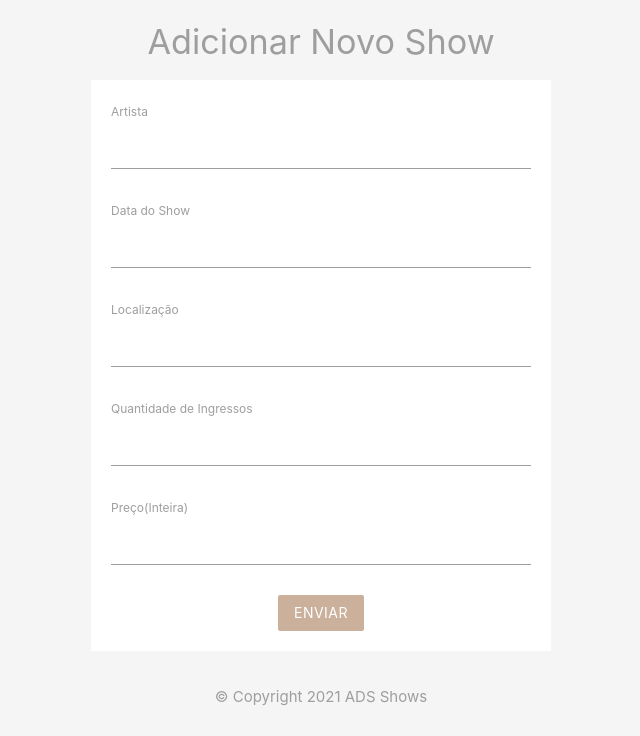
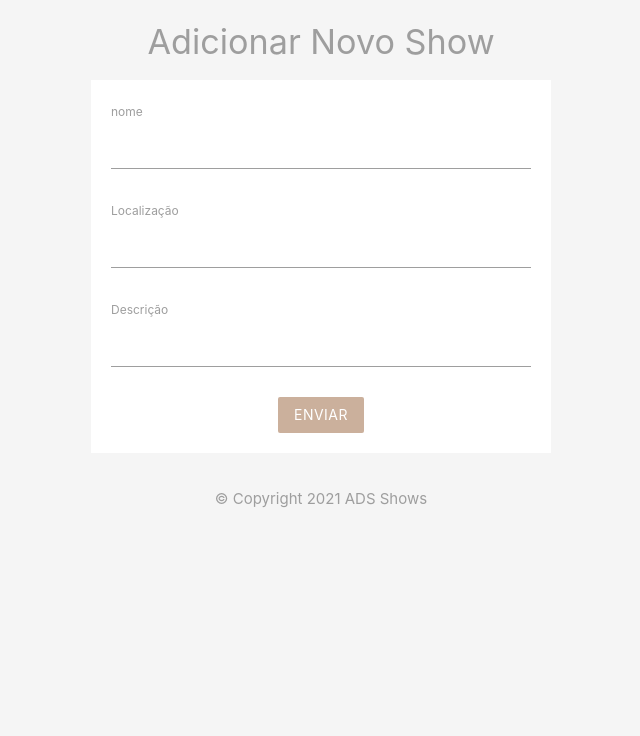
Before and after one commit to vsmmart/site-shows-pweb, a PHP site: page /adicionar.php in a window 1280 px wide. Shown: the part 64-800 px from the top of the page, without its empty margins (319-959 px from the left). Run offline with PHP 8.4, Linux system fonts and the light colour scheme.

Commit message:
#Alterações

```diff
--- a/adicionar.php
+++ b/adicionar.php
@@ -2,19 +2,19 @@
 
 	include('config/bd_conexao.php');
 
-	$erros = array('artista'=>'','data'=>'','local'=>'','ingressos'=>'','preco'=>'');
-	$artista = $data = $local = $ingressos = $preco = '';
+	$erros = array('nome'=>'','local'=>'','descricao'=>'');
+	$nome = $local = $descricao = '';
 
 	if (isset($_POST['enviar'])){
 
-		//Verificar o artista a se apresentar
-		if (empty($_POST['artista'])){
-			$erros['artista'] = 'O artista a se apresentar é obrigatório';
+		//Verificar o nome do evento
+		if (empty($_POST['nome'])){
+			$erros['nome'] = 'O nome do evento é obrigatório';
 		} else{
-			$artista = $_POST['artista'];
-			if (!preg_match('/^([a-zA-záàâãéèêíïóôõöúçñÁÀÂÃÉÈÊÍÏÓÔÕÖÚÇÑ\s]+)(,\s*[a-zA-ZzáàâãéèêíïóôõöúçñÁÀÂÃÉÈÊÍÏÓÔÕÖÚÇÑ\s]*)*$/',$artista)){
-				$erros['artista'] = 'O nome deve conter somente letras';
-                $artista = '';
+			$nome = $_POST['nome'];
+			if (!preg_match('/^([a-zA-záàâãéèêíïóôõöúçñÁÀÂÃÉÈÊÍÏÓÔÕÖÚÇÑ\s]+)(,\s*[a-zA-ZzáàâãéèêíïóôõöúçñÁÀÂÃÉÈÊÍÏÓÔÕÖÚÇÑ\s]*)*$/',$nome)){
+				$erros['nome'] = 'O nome deve conter somente letras';
+                $nome = '';
 			}
 		}
 
@@ -29,51 +29,24 @@
 			}
 		}
 
-		//Verificar data
-		if (empty($_POST['data'])){
-			$erros['data'] = 'A data é obrigatória </br>';
-		} else{
-			$data = $_POST['data'];
-			if (!preg_match('/^([a-zA-záàâãéèêíïóôõöúçñÁÀÂÃÉÈÊÍÏÓÔÕÖÚÇÑ\s]+)(,\s*[a-zA-ZzáàâãéèêíïóôõöúçñÁÀÂÃÉÈÊÍÏÓÔÕÖÚÇÑ\s]*)*$/',$data)){
-				$erros['data'] = 'O nome deve conter somente letras e separados por vírgula';
-                $data = '';
-			}
-		}
-
-		//Verificar Numero de Ingressos
-		if (empty($_POST['ingressos'])){
-			$erros['ingressos'] = 'Deve conter ao menos um ingresso </br>';
-		} else{
-			$ingressos = $_POST['ingressos'];
-			if (!preg_match('/^([a-zA-záàâãéèêíïóôõöúçñÁÀÂÃÉÈÊÍÏÓÔÕÖÚÇÑ\s]+)(,\s*[a-zA-ZzáàâãéèêíïóôõöúçñÁÀÂÃÉÈÊÍÏÓÔÕÖÚÇÑ\s]*)*$/',$ingressos)){
-				$erros['ingressos'] = 'O nome deve conter somente letras e separados por vírgula';
-                $ingressos = '';
-			}
-		}
 
 		//Verificar Preço
 
-		if (empty($_POST['preco'])){
-			$erros['preco'] = 'Deve conter ao menos um ingrediente </br>';
+		if (empty($_POST['descricao'])){
+			$erros['descricao'] = 'Descrição do evento deve ser informada </br>';
 		} else{
-			$preco = $_POST['preco'];
-			if (!preg_match('/^([a-zA-záàâãéèêíïóôõöúçñÁÀÂÃÉÈÊÍÏÓÔÕÖÚÇÑ\s]+)(,\s*[a-zA-ZzáàâãéèêíïóôõöúçñÁÀÂÃÉÈÊÍÏÓÔÕÖÚÇÑ\s]*)*$/',$preco)){
-				$erros['preco'] = 'O nome deve conter somente letras e separados por vírgula';
-                $preco = '';
-			}
+			$descricao = $_POST['descricao'];
 		}
         if(array_filter($erros)){
             //echo 'Erro no formulário';
         } else{
 			//Limpando codigos suspeitos
-			$artista = mysqli_real_escape_string($conn,$_POST['artista']);
+			$nome = mysqli_real_escape_string($conn,$_POST['nome']);
 			$local = mysqli_real_escape_string($conn,$_POST['local']);
-			$data = mysqli_real_escape_string($conn,$_POST['data']);
-			$ingressos = mysqli_real_escape_string($conn,$_POST['ingressos']);
-			$preco = mysqli_real_escape_string($conn,$_POST['preco']);
+			$descricao = mysqli_real_escape_string($conn,$_POST['descricao']);
 	// teste
 			//Criando a query
-			$sql = "INSERT INTO shows(artista, data, local, ingressos, preco) VALUES('$artista','$data','$local' ,'$ingressos' ,'$preco')";
+			$sql = "INSERT INTO shows(nome,  local, descricao) VALUES('$nome','$local' ,'$descricao')";
 
 			//Salva no banco de dados
 			if(mysqli_query($conn, $sql)){
@@ -95,25 +68,17 @@
         <h4 class="center">Adicionar Novo Show</h4>
         <form class="white" action="adicionar.php" method="POST">
 
-            <label>Artista</label>
-            <input type="text" name="artista" value="<?php echo $artista ?>">
-            <div class="red-text"><?php echo $erros['artista'].'</br>';?>
-
-            <label> Data do Show</label>
-            <input type="text" name="data" value="<?php echo $data ?>">
-            <div class="red-text"><?php echo $erros['data'].'</br>';?>
+            <label>nome</label>
+            <input type="text" name="nome" value="<?php echo $nome ?>">
+            <div class="red-text"><?php echo $erros['nome'].'</br>';?>
 
             <label>Localização</label>
             <input type="text" name="local" value="<?php echo $local ?>">
             <div class="red-text"><?php echo $erros['local'].'</br>';?>
 
-			<label>Quantidade de Ingressos</label>
-            <input type="text" name="ingressos" value="<?php echo $ingressos ?>">
-            <div class="red-text"><?php echo $erros['ingressos'].'</br>';?>
-
-			<label>Preço(Inteira)</label>
-            <input type="text" name="preco" value="<?php echo $preco ?>">
-            <div class="red-text"><?php echo $erros['preco'].'</br>';?>
+			<label>Descrição</label>
+            <input type="text" name="descricao" value="<?php echo $descricao ?>">
+            <div class="red-text"><?php echo $erros['descricao'].'</br>';?>
 
             <div class="center">
                 <input type="submit" name="enviar" value="Enviar" class="btn brand z-depth-0">
```
Also changed, not shown: datahora.php (added, +90 -0 lines), index.php (+17 -15 lines).
